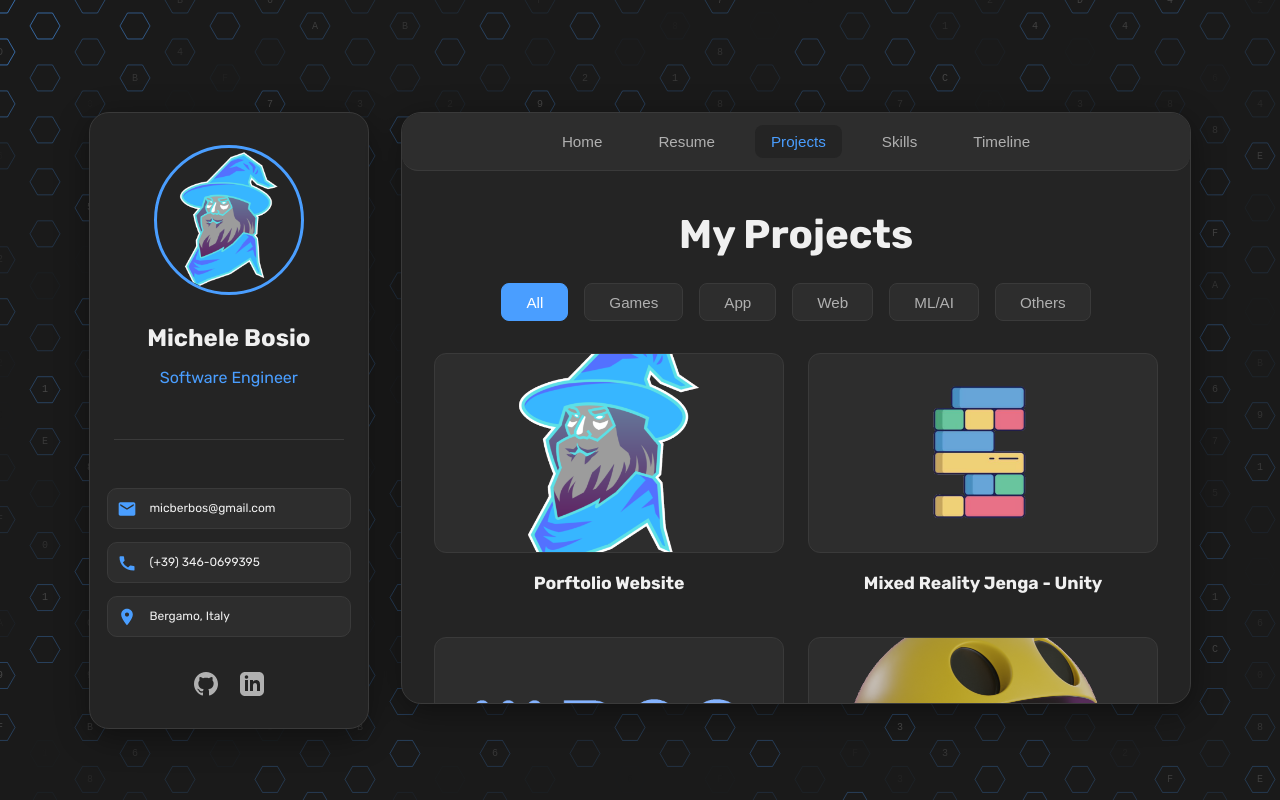
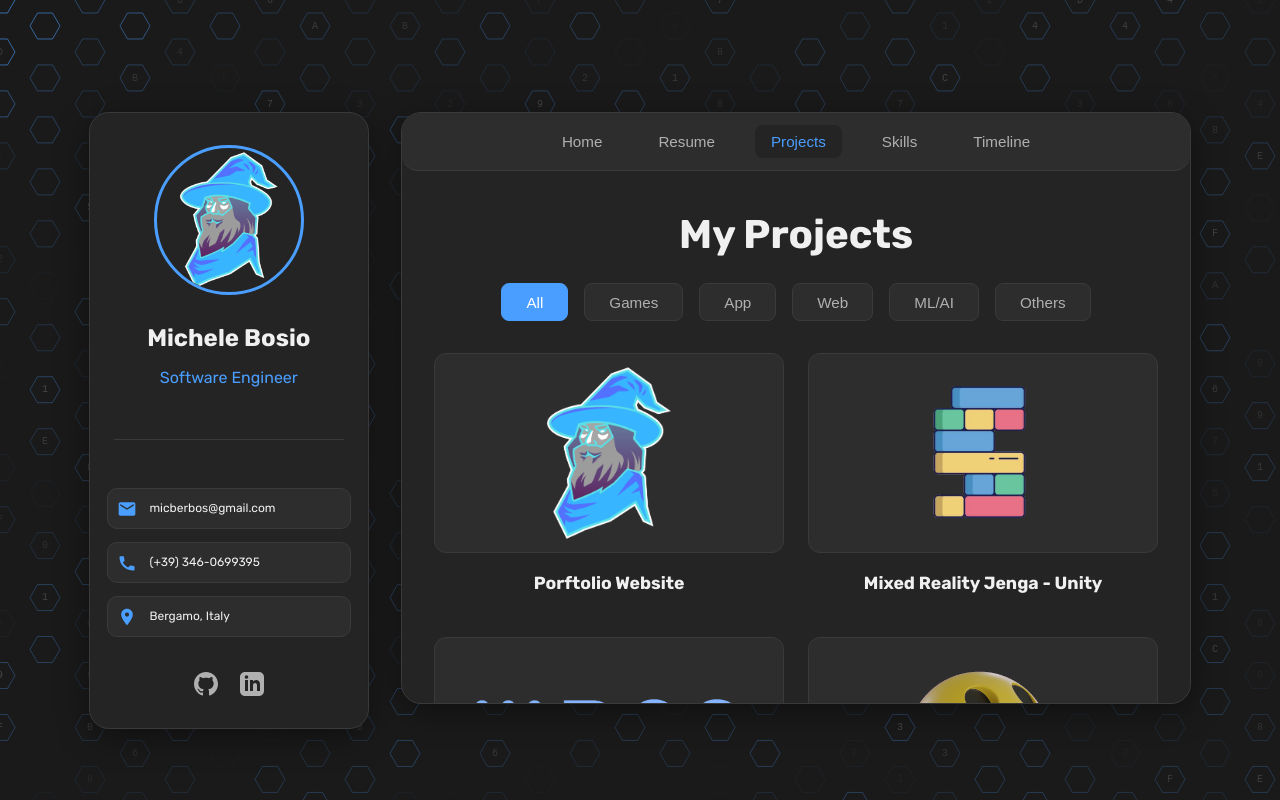
Before and after one commit to MicheleBosio99/Portfolio-website, a React (Vite) app: page / in a window 1280 px wide. Both pictures are taken after a click on the button "Projects". Built offline with nearby package versions, Linux system fonts and the light colour scheme.

Commit message:
Changed one link

```diff
--- a/src/components/ProjectCard.tsx
+++ b/src/components/ProjectCard.tsx
@@ -10,16 +10,10 @@ interface ProjectCardProps {
 }
 
 const ProjectCard: React.FC<ProjectCardProps> = ({title, image, link, description, tech}) => {
-  return (
+  const content = (
     <div className="project-card">
       <div className="card-image-wrapper">
-        {link ? (
-          <a href={link} target="_blank" rel="noopener noreferrer">
-            <img src={image} alt={title} />
-          </a>
-        ) : (
-          <img src={image} alt={title} />
-        )}
+        <img src={image} alt={title} />
 
         {/* Overlay */}
         <div className="card-overlay">
@@ -36,6 +30,10 @@ const ProjectCard: React.FC<ProjectCardProps> = ({title, image, link, descriptio
       <h3 className="card-title">{title}</h3>
     </div>
   );
+
+  return link ? (
+  <a href={link} target="_blank" rel="noopener noreferrer" className="project-card-link">{content}</a>) :
+  (content);
 };
 
 export default ProjectCard;
--- a/src/data/projects.ts
+++ b/src/data/projects.ts
@@ -60,7 +60,7 @@ export const projects: Project[] = [
     id: 4,
     title: "PokeDima",
     image: pokedima,
-    link: "",
+    link: "https://github.com/MicheleBosio99/PokeDima",
     category: "App",
     description: "Flutter/Dart mobile application of a Social Network for scanning and sharing pokemon cards.",
     tech: ["Flutter", "Dart", "NoSQL Firebase"]
```
